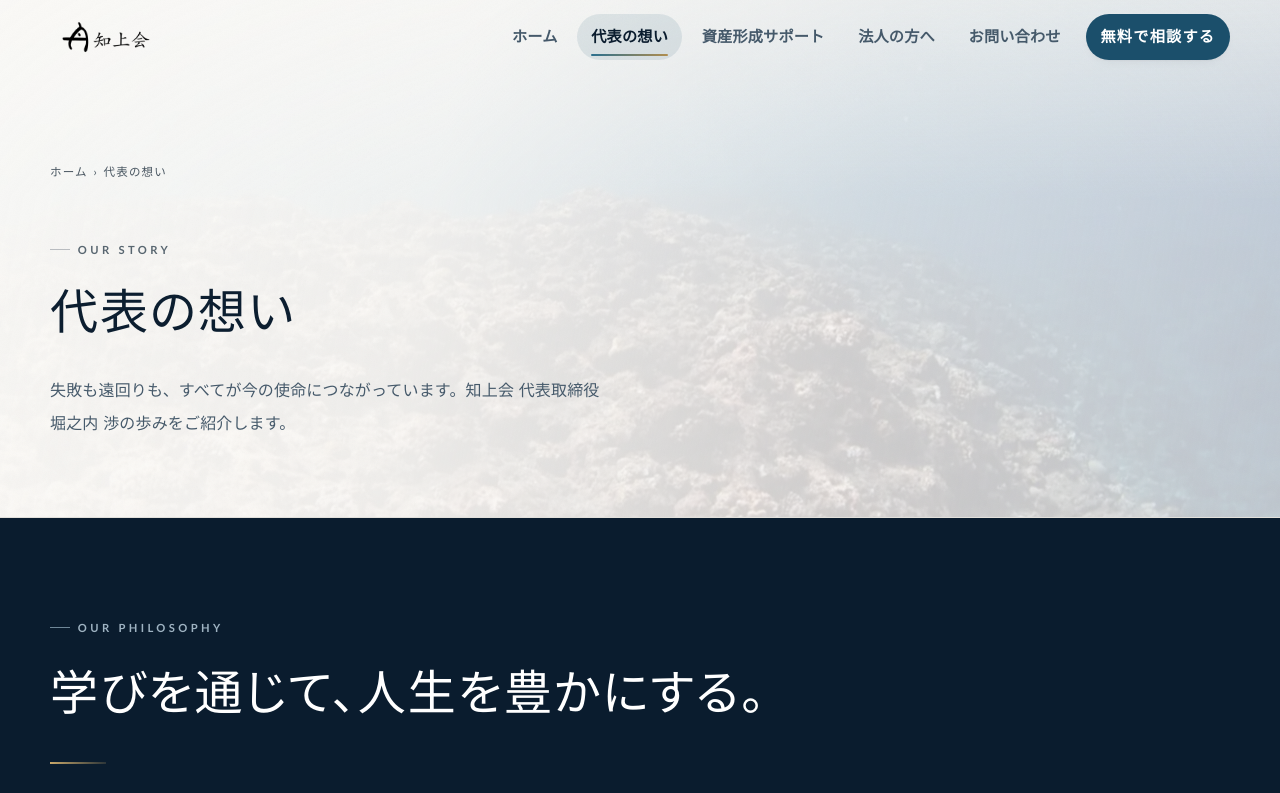
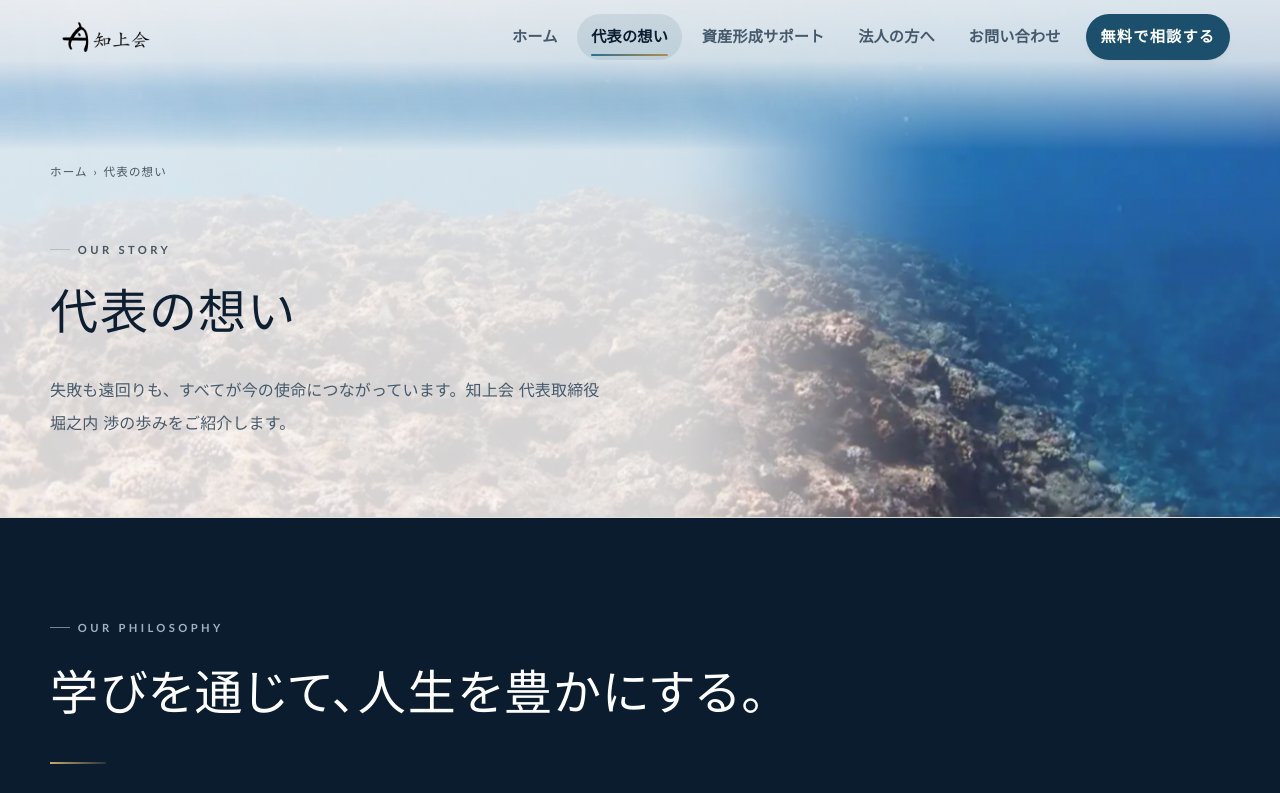
Before and after one commit to playmark0227-svg/chijokai-site, a plain HTML site: page story.html in a window 1280 px wide. Shown: the top 793 px of the page. Drawn offline with Linux system fonts and the light colour scheme.

Commit message:
下層ページの見出し帯で写真が白く霞まないようにする
「白いスモークがかかりすぎて見にくい」というご指摘への対応
（代表の想い／資産形成サポート／法人の方へ／お問い合わせ）。

■ 原因
  写真を不透明度 .28 で敷いていたため、文字のない右側まで含めて
  写真の7割以上が紙色に埋もれていた。さらに全面に白いグラデーションを
  重ねていた。

■ 対応
  写真全体に幕をかけるのをやめ、紙色の下地を文字ブロックの後ろにだけ置いた。
  ・写真：不透明度 .28 → .9、彩度 .62 → .9
  ・文字の後ろの下地（.wrap::before）：帯の左端〜本文の列の330px先まで。
    右端は320pxかけて S 字でぼかし、箱の縁が見えないようにした。
    文字がのる所の濃さは .82 で、写真はうっすら透ける。
  ・ヘッダーのナビが帯の上に並ぶ幅（961px〜）だけ、ナビの後ろを薄く締める。
    それより狭いとナビは地色つきのドロワーに畳まれるので掛けない。
  ・見出し帯の英字ラベルだけ、パンくずと同じ濃さに（写真が透ける分の余裕）。

  PCでは本文の右側が写真としてはっきり見え、スマホでは見出しの上の余白に
  写真が帯として見える。写真のない privacy.html には影響しない。

■ 検証（実際の写真・レイアウトを canvas で再現して実測）
  4ページ × 390/1024/1180/1440px の16通りで、パンくず・英字ラベル・
  見出し・本文・ナビすべて WCAG AA（4.5:1）以上。最低 4.83:1。
  変更前はスマホの本文が 4.22:1 で基準を割っていたのも解消。
  写真の見え方（紙色からの離れ具合）は右側で 20〜37 → 71〜138。

Co-Authored-By: Claude Opus 5 <noreply@anthropic.com>

```diff
--- a/assets/css/style.css
+++ b/assets/css/style.css
@@ -1416,10 +1416,11 @@ a.card:focus-visible, .next-card:focus-visible { transform: translateY(calc(var(
 .cta-band .photo-bg img { opacity: .94; filter: saturate(1.04) brightness(1); }
 /* 明色セクション用：うっすら */
 /* 下層ページの見出し帯。
-   以前は opacity .10 まで落としていたが、それでは「画像が入っていない」
-   ようにしか見えなかった（先方指摘）。写真がきちんと見える濃さまで戻し、
-   そのぶん文字が乗る左側だけを紙色のグラデーションで締める。 */
-.page-hero .photo-bg img { opacity: .28; filter: saturate(.62) contrast(.96); }
+   写真全体に白い幕をかけると、文字のない右側まで写真が霞んでしまう
+   （「白いスモークがかかりすぎて見にくい」と先方指摘）。
+   写真はほぼそのままの濃さで敷き、紙色の下地は文字ブロックの後ろにだけ置く
+   （.page-hero.has-photo-bg > .wrap::before）。 */
+.page-hero .photo-bg img { opacity: .9; filter: saturate(.9); }
 /* 薄地セクションに写真を敷くとき。見出し帯と同じ考え方で、
    文字が乗る左側は地色で締め、右側は写真をそのまま見せる。 */
 .section--tint.has-photo-bg .photo-bg img { opacity: .30; filter: saturate(.62) contrast(.96); }
@@ -1448,15 +1449,45 @@ a.card:focus-visible, .next-card:focus-visible { transform: translateY(calc(var(
       linear-gradient(180deg, rgba(236,235,231,.42), rgba(236,235,231,.10) 40%, rgba(236,235,231,1) 100%);
   }
 }
-.page-hero .photo-bg::after {
-  content: ""; position: absolute; inset: 0;
-  background:
-    linear-gradient(100deg,
-      rgba(250,249,246,.94) 0%,
-      rgba(250,249,246,.80) 34%,
-      rgba(250,249,246,.32) 66%,
-      rgba(250,249,246,.06) 100%),
-    linear-gradient(180deg, rgba(250,249,246,.55), rgba(250,249,246,0) 38%);
+/* ナビが帯の上に横並びになる幅（961px〜）だけ、ヘッダーの後ろを紙色でうすく締める。
+   それより狭いとナビは地色つきのドロワーに畳まれるので、写真をそのまま見せる。 */
+.page-hero .photo-bg::after { content: ""; position: absolute; inset: 0; }
+@media (min-width: 961px) {
+  .page-hero .photo-bg::after {
+    background: linear-gradient(180deg,
+      rgba(250,249,247,.86) 0, rgba(250,249,247,.78) 60px,
+      rgba(250,249,247,.40) 100px, rgba(250,249,247,0) 150px);
+  }
+}
+/* 文字ブロックの後ろにだけ敷く紙色の下地。
+   帯の左端から、本文の列（600px）の330px先までを覆う。右端は320pxかけて
+   写真に溶かす。濃さの落ち方は始まりと終わりをなだらかにした S 字（smoothstep）で、
+   直線的に落とすと濃い写真との境目が縦の線に見えてしまうのを避けている。
+   上端は64pxでぼかす。
+   文字がのる所は不透明度 .82 で、写真はうっすら透けたまま、どの写真・
+   どの画面幅でも文字は AA（4.5:1）を満たす（4ページ×4幅で実測）。
+   狭い画面では本文が横いっぱいになるため下地も全幅になり、
+   写真は見出しの上の余白に帯として見える。 */
+/* 写真が透ける分、いちばん淡い英字ラベル（--muted）はここだけパンくずと同じ濃さに */
+.page-hero.has-photo-bg .eyebrow { color: var(--crumb-ink); }
+.page-hero.has-photo-bg > .wrap { position: relative; }
+.page-hero.has-photo-bg > .wrap::before {
+  content: ""; position: absolute; z-index: -1; pointer-events: none;
+  top: -64px; bottom: -200px;
+  left: calc((100% - 100vw) / 2);
+  width: calc((100vw - 100%) / 2 + var(--measure-col) + 330px);
+  background: linear-gradient(90deg,
+    rgba(250,249,247,.82) calc(100% - 320px),
+    rgba(250,249,247,.80) calc(100% - 290px),
+    rgba(250,249,247,.72) calc(100% - 250px),
+    rgba(250,249,247,.60) calc(100% - 210px),
+    rgba(250,249,247,.45) calc(100% - 170px),
+    rgba(250,249,247,.30) calc(100% - 130px),
+    rgba(250,249,247,.16) calc(100% - 90px),
+    rgba(250,249,247,.05) calc(100% - 50px),
+    rgba(250,249,247,0) 100%);
+  -webkit-mask-image: linear-gradient(180deg, transparent 0, rgba(0,0,0,.35) 24px, #000 64px);
+          mask-image: linear-gradient(180deg, transparent 0, rgba(0,0,0,.35) 24px, #000 64px);
 }
 /* 濃色セクション：見出し・本文が乗る上帯と、カードが乗る下帯だけを締め、
    中央の水平線はできるだけ素の明るさで見せる */
@@ -1613,7 +1644,7 @@ a.card:focus-visible, .next-card:focus-visible { transform: translateY(calc(var(
   body { background: #fff; color: #000; }
   .hero--cinematic, .section--deep, .cta-band, .creed, .site-footer,
   .card--sea { background: #fff !important; color: #000 !important; }
-  .photo-bg, .hero__bg { display: none !important; }
+  .photo-bg, .hero__bg, .page-hero > .wrap::before { display: none !important; }
   .hero--cinematic .hero__title, .hero--cinematic .hero__sub,
   .hero--cinematic .hero__facts dd, .hero--cinematic .hero__facts dt,
   .hero--cinematic .hero__facts b, .hero--cinematic .hero__facts span,
--- a/story.html
+++ b/story.html
@@ -18,7 +18,7 @@
 <meta property="og:image:width" content="1200">
 <meta property="og:image:height" content="630">
 <meta property="og:image:alt" content="お金の知識が、これからの安心をつくる。｜株式会社知上会">
-<link rel="stylesheet" href="assets/css/style.css?v=1891646b">
+<link rel="stylesheet" href="assets/css/style.css?v=3e9282ac">
 <script>document.documentElement.className+=" js";/* main.js が届かなかった場合は js クラスを外し、演出前提で隠れている本文を必ず表示する */setTimeout(function(){if(!window.__chijoukaiReady){var r=document.documentElement;r.className=r.className.replace(/\bjs\b/,"")}},2500)</script>
 <link rel="icon" href="assets/img/favicon.png" type="image/png" sizes="192x192">
 <link rel="apple-touch-icon" href="assets/img/apple-touch-icon.png">
```
Also changed, not shown: 404.html (+1 -1 lines), contact.html (+1 -1 lines), index.html (+1 -1 lines), privacy.html (+1 -1 lines), service.html (+1 -1 lines), solutions.html (+1 -1 lines).
